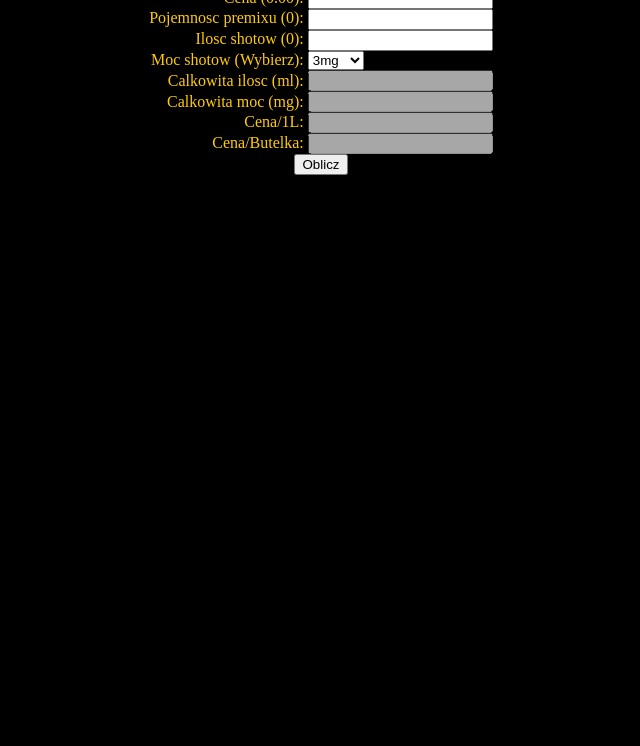
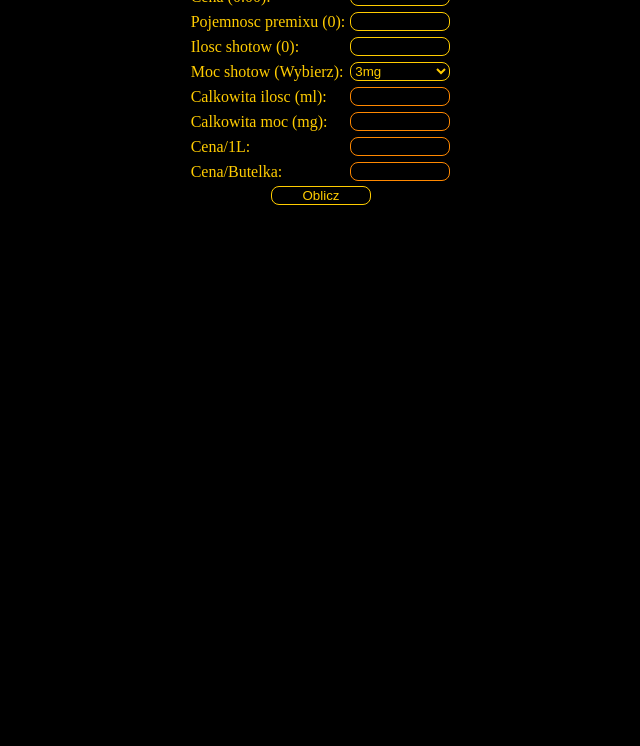
Before and after one commit to TheIngty/calcliquid, a plain HTML site: page index.html in a window 1280 px wide. Shown: the part 54-800 px from the top of the page, without its empty margins (319-959 px from the left). Drawn offline with Linux system fonts and the light colour scheme.

Commit message:
Update index.html

```diff
--- a/index.html
+++ b/index.html
@@ -9,47 +9,75 @@
         background: #000;
         color: #fc0;
         text-align: center;
-        line-height: 1.3;
       }
-      div{
-        display: inline-block;
+      table{
+        margin-left:auto;
+        margin-right:auto;
       }
-      div.left{
+      .l{
         text-align: right;
       }
-      div.right{
+      .r{
         text-align: left;
+      }
+      input[type=text],button,select{
+        width: 100px;
+        border: #fc0 1px solid;
+        border-radius: 8px;
+        background: #000;
+        margin: 1px;
+        color: #fc0;
+      }
+      input[type=text][disabled]{
+        border: #f80 1px solid;
+        color: #f80;
+      }
+      input{
+        padding-left: 5px;
       }
     </style>
   </head>
   <body>
     <h1>Kalkulator ceny i mocy premixu</h1>
-    <div class="left">
-      Cena (0.00):<br>
-      Pojemnosc premixu (0):<br>
-      Ilosc shotow (0):<br>
-      Moc shotow (Wybierz):<br>
-      Calkowita ilosc (ml):<br>
-      Calkowita moc (mg):<br>
-      Cena/1L:<br>
-      Cena/Butelka:<br>
-    </div>
-    <div class="right">
-      <input type="text" id="Cena"/><br>
-      <input type="text" id="mlpremix"/><br>
-      <input type="text" id="iloscshotow"/><br>
-      <select id="mocshotow">
-        <option id="3">3mg</option>
-        <option id="6">6mg</option>
-        <option id="12">12mg</option>
-        <option id="18">18mg</option>
-      </select><br>
-      <input type="text" id="mltotal" disabled><br>
-      <input type="text" id="mgtotal" disabled><br>
-      <input type="text" id="cena1l" disabled><br>
-      <input type="text" id="cenapremix" disabled><br>
-    </div>
-    <br>
+    <table>
+      <tr>
+        <td id="l">Cena (0.00):</td>
+        <td id="r"><input type="text" id="Cena"/></td>
+      </tr>
+      <tr>
+        <td id="l">Pojemnosc premixu (0):</td>
+        <td id="r"><input type="text" id="mlpremix"/></td>
+      </tr>
+      <tr>
+        <td id="l">Ilosc shotow (0):</td>
+        <td id="r"><input type="text" id="iloscshotow"/></td>
+      </tr>
+      <tr>
+        <td id="l">Moc shotow (Wybierz):</td>
+        <td id="r"><select id="mocshotow">
+          <option id="3">3mg</option>
+          <option id="6">6mg</option>
+          <option id="12">12mg</option>
+          <option id="18">18mg</option>
+        </select></td>
+      </tr>
+      <tr>
+        <td id="l">Calkowita ilosc (ml):</td>
+        <td id="r"><input type="text" id="mltotal" disabled></td>
+      </tr>
+      <tr>
+        <td id="l">Calkowita moc (mg):</td>
+        <td id="r"><input type="text" id="mgtotal" disabled></td>
+      </tr>
+      <tr>
+        <td id="l">Cena/1L:</td>
+        <td id="r"><input type="text" id="cena1l" disabled></td>
+      </tr>
+      <tr>
+        <td id="l">Cena/Butelka:</td>
+        <td id="r"><input type="text" id="cenapremix" disabled></td>
+      </tr>
+    </table>
     <button onClick="calc()">Oblicz</button>
     <script>
       function calc()
@@ -81,7 +109,7 @@
         }
         cena = cena + cenashota * iloscshotow;
         var cenalitr = cena * tempcalc;
-        document.getElementById("cenapremix").value = cena;
+        document.getElementById("cenapremix").value = cena.toFixed(2);
         document.getElementById("mltotal").value = iloscpremixu;
         document.getElementById("cena1l").value = cenalitr.toFixed(2);
         var calkowitamoc = ((iloscshotow * 10) * tempmoc) / ( mlpremix + (iloscshotow * 10) );
```
